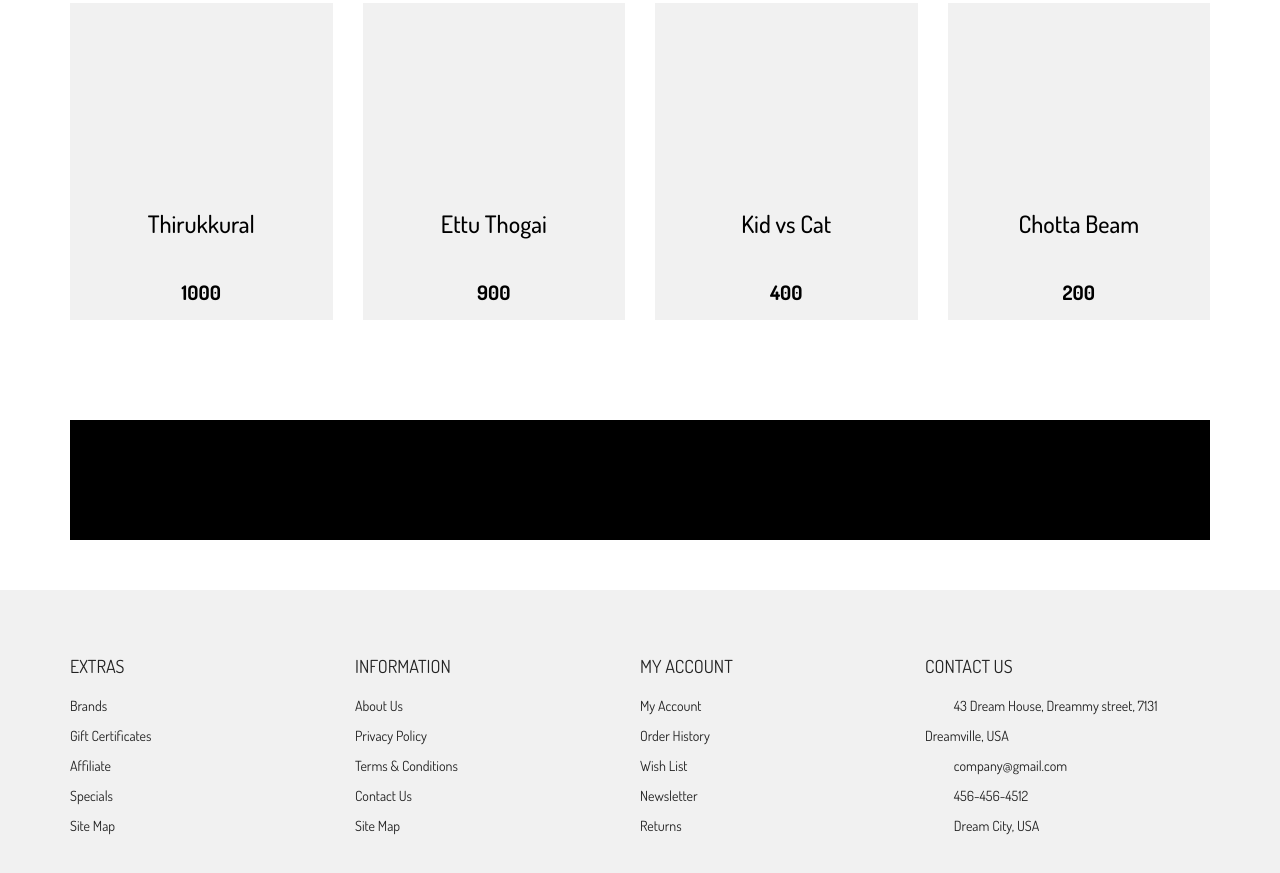
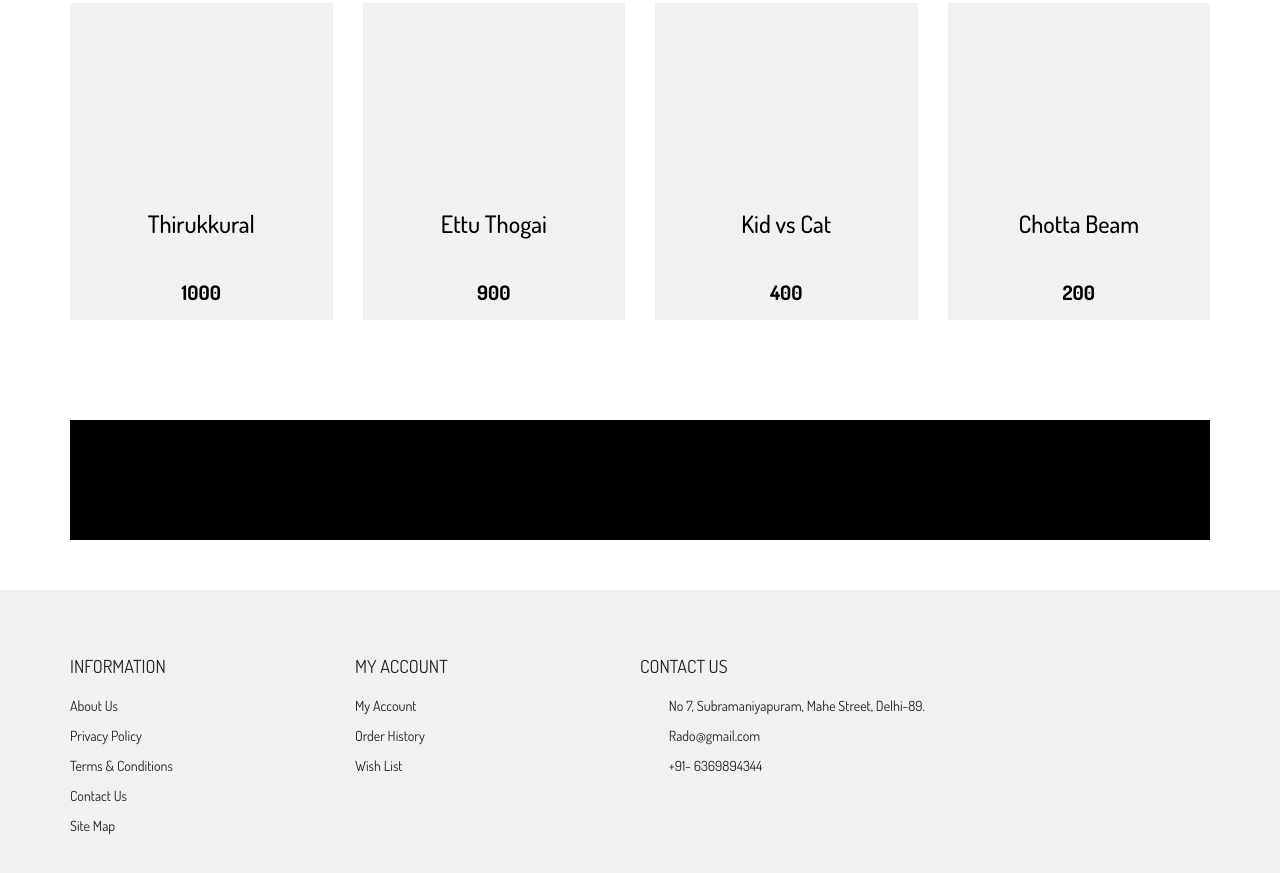
Before and after one commit to kavin-21/Online-book-shop, a plain HTML site: page index.html in a window 1280 px wide. Shown: the part 2823-3696 px from the top of the page. Drawn offline with nearby package versions, Linux system fonts and the light colour scheme.

Commit message:
Update index.html

```diff
--- a/index.html
+++ b/index.html
@@ -152,7 +152,7 @@
                             </span>
                         </div>
                         <div class="product__footer">
-                            <h2Lord of the Rings</h2>
+                            <h2>Lord of the Rings</h2>
                             <div class="rating">
                                 <span>
                                     <svg>
@@ -193,7 +193,7 @@
                             </span>
                         </div>
                         <div class="product__footer">
-                            <h2>Q</h2>
+                            <h2>De Que</h2>
                             <div class="rating">
                                 <span>
                                     <svg>
@@ -221,7 +221,7 @@
                                     </svg>
                                 </span>
                             </div>
-                            <h4 class="price">$500</h4>
+                            <h4 class="price">850</h4>
                         </div>
                     </div>
                     <div class="product">
@@ -475,7 +475,7 @@
                             </span>
                         </div>
                         <div class="product__footer">
-                            <h2Sherlock Holmes</h2>
+                            <h2>Sherlock Holmes</h2>
                             <div class="rating">
                                 <span>
                                     <svg>
@@ -820,14 +820,7 @@
     <footer id="footer" class="section footer">
         <div class="container">
             <div class="footer__top">
-                <div class="footer-top__box">
-                    <h3>EXTRAS</h3>
-                    <a href="#">Brands</a>
-                    <a href="#">Gift Certificates</a>
-                    <a href="#">Affiliate</a>
-                    <a href="#">Specials</a>
-                    <a href="#">Site Map</a>
-                </div>
+
                 <div class="footer-top__box">
                     <h3>INFORMATION</h3>
                     <a href="#">About Us</a>
@@ -841,8 +834,7 @@
                     <a href="#">My Account</a>
                     <a href="#">Order History</a>
                     <a href="#">Wish List</a>
-                    <a href="#">Newsletter</a>
-                    <a href="#">Returns</a>
+
                 </div>
                 <div class="footer-top__box">
                     <h3>CONTACT US</h3>
@@ -852,7 +844,7 @@
                                 <use xlink:href="./images/sprite.svg#icon-location"></use>
                             </svg>
                         </span>
-                        43 Dream House, Dreammy street, 7131 Dreamville, USA
+                       No 7, Subramaniyapuram, Mahe Street, Delhi-89.
                     </div>
                     <div>
                         <span>
@@ -860,7 +852,7 @@
                                 <use xlink:href="./images/sprite.svg#icon-envelop"></use>
                             </svg>
                         </span>
-                        company@gmail.com
+                        Rado@gmail.com
                     </div>
                     <div>
                         <span>
@@ -868,7 +860,7 @@
                                 <use xlink:href="./images/sprite.svg#icon-phone"></use>
                             </svg>
                         </span>
-                        456-456-4512
+                        +91- 6369894344
                     </div>
                     <div>
                         <span>
@@ -876,7 +868,7 @@
                                 <use xlink:href="./images/sprite.svg#icon-paperplane"></use>
                             </svg>
                         </span>
-                        Dream City, USA
+
                     </div>
                 </div>
             </div>
```
